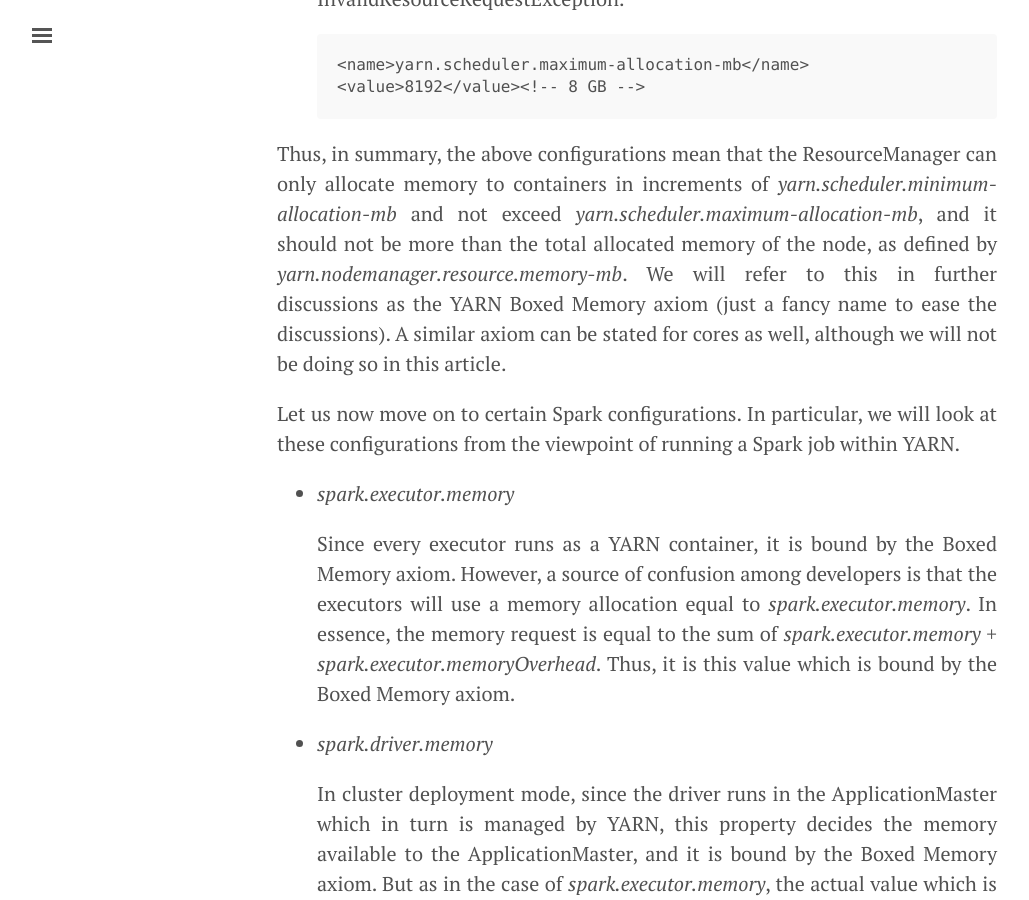
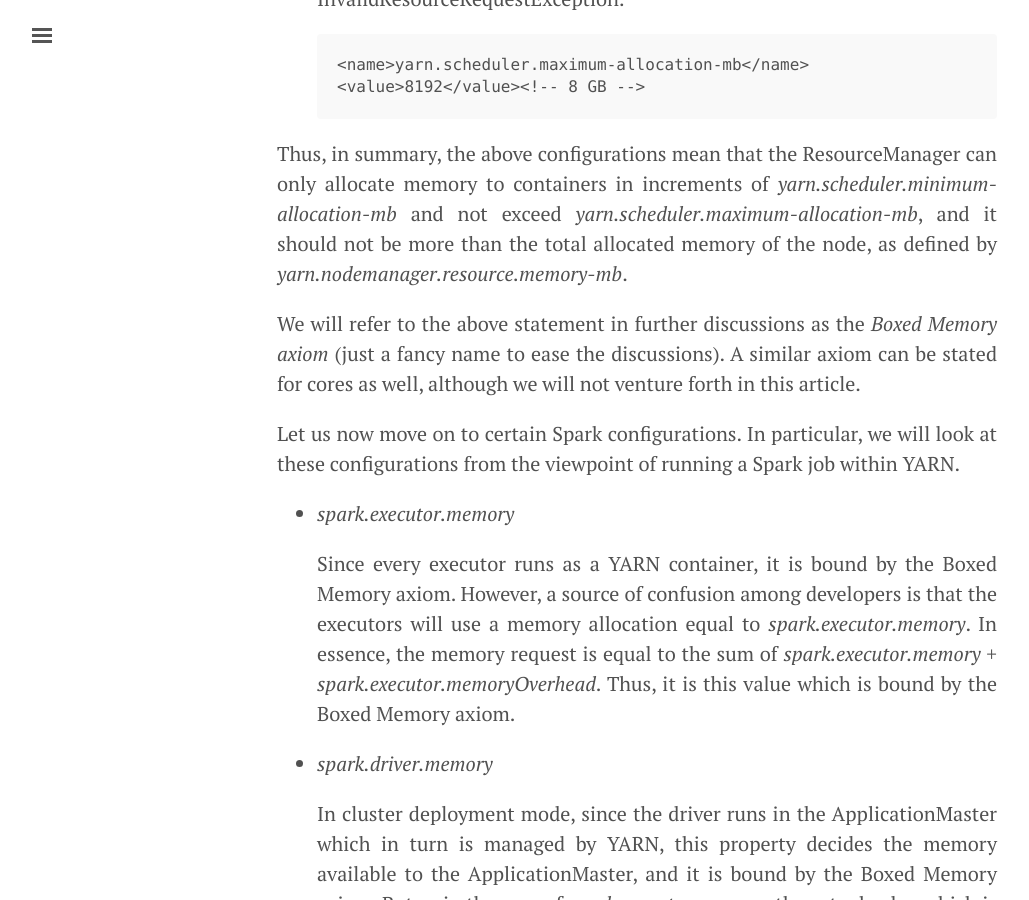
Before and after one commit to sujithjay/sujithjay.github.io, a Jekyll site: the page built from _posts/2018-07-24-Understanding-Apache-Spark-on-Yarn.md, in a window 1280 px wide and 900 px high, scrolled down 5459 px. Shown: the whole window, without its empty margins (3-1032 px from the left). Built offline with Jekyll 4.4.1, drawn with Linux system fonts in a browser that asks for light colours; nearby versions of some CDN libraries; comment, search, counter and statistics services are not loaded.

Commit message:
Edits to 'Understanding Apache Spark on YARN'

````diff
--- a/_posts/2018-07-24-Understanding-Apache-Spark-on-Yarn.md
+++ b/_posts/2018-07-24-Understanding-Apache-Spark-on-Yarn.md
@@ -91,7 +91,9 @@
   <value>8192</value><!-- 8 GB -->
   ```
 
-Thus, in summary, the above configurations mean that the ResourceManager can only allocate memory to containers in increments of *yarn.scheduler.minimum-allocation-mb* and not exceed *yarn.scheduler.maximum-allocation-mb*, and it should not be more than the total allocated memory of the node, as defined by *yarn.nodemanager.resource.memory-mb*. We will refer to this in further discussions as the YARN Boxed Memory axiom (just a fancy name to ease the discussions). A similar axiom can be stated for cores as well, although we will not be doing so in this article.
+Thus, in summary, the above configurations mean that the ResourceManager can only allocate memory to containers in increments of *yarn.scheduler.minimum-allocation-mb* and not exceed *yarn.scheduler.maximum-allocation-mb*, and it should not be more than the total allocated memory of the node, as defined by *yarn.nodemanager.resource.memory-mb*.
+
+We will refer to the above statement in further discussions as the _Boxed Memory axiom_ (just a fancy name to ease the discussions). A similar axiom can be stated for cores as well, although we will not venture forth in this article.
 
 Let us now move on to certain Spark configurations. In particular, we will look at these configurations from the viewpoint of running a Spark job within YARN.
 
````
